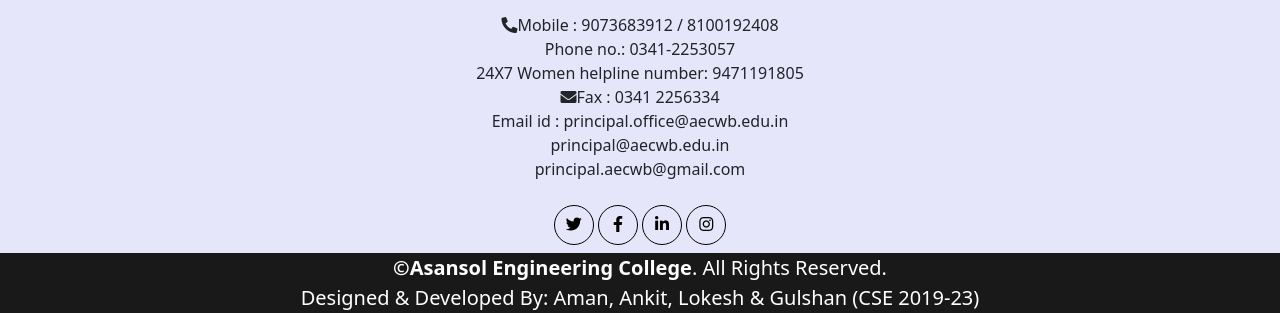
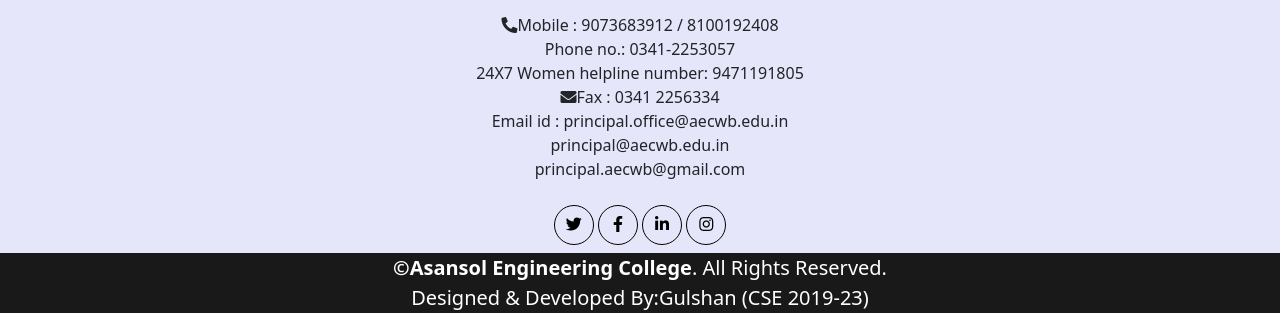
Before and after one commit to gulshank99/Hostel-Facility-Management-Front-End, a plain HTML site: page index.html in a window 1280 px wide. Shown: the part 3887-4200 px from the top of the page. Drawn offline with nearby package versions, Linux system fonts and the light colour scheme.

Commit message:
index.html

```diff
--- a/index.html
+++ b/index.html
@@ -761,7 +761,7 @@
             <div style="text-align:center">
                 <center>
                     <p class="m-0 fs-5 text-white"> <strong>&copy;Asansol Engineering College</strong>. All Rights
-                        Reserved.<br />Designed &amp; Developed By: Aman, Ankit, Lokesh & Gulshan (CSE 2019-23)
+                        Reserved.<br />Designed &amp; Developed By:Gulshan (CSE 2019-23)
                     </p>
                 </center>
             </div>
```
